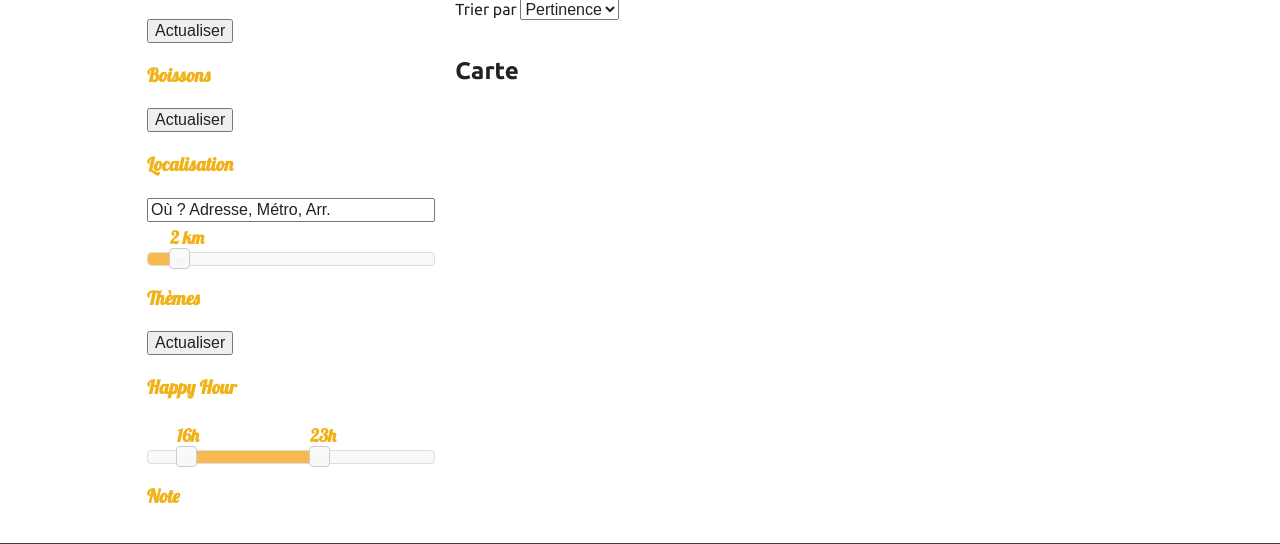
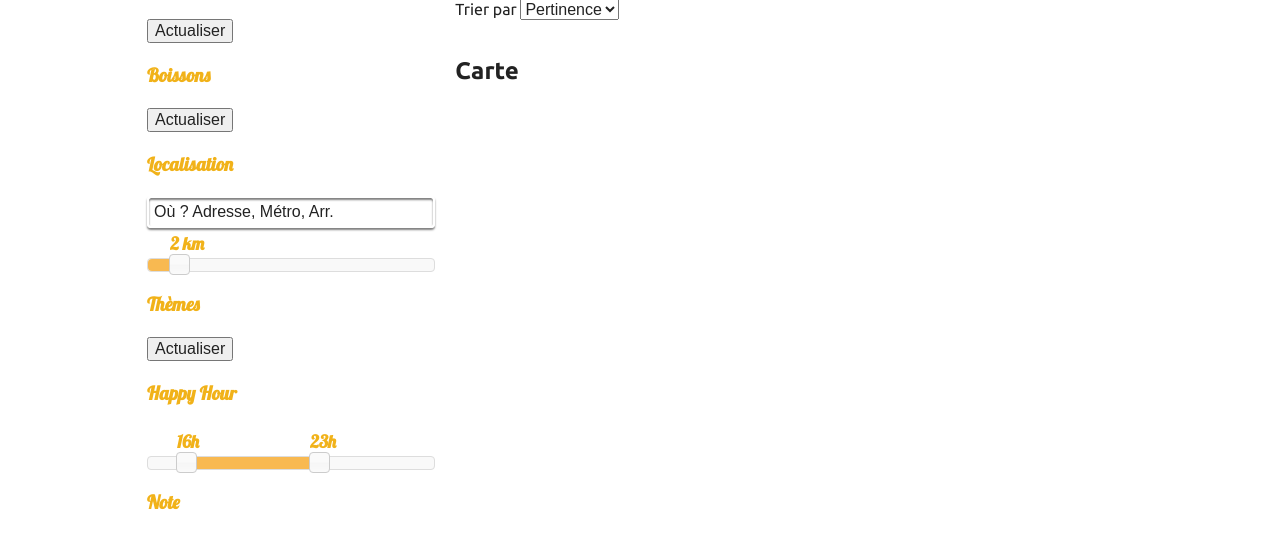
Before and after one commit to pguilloux/DrinkizyWeb, a Django app: template templates/search/search.html in a window 1280 px wide. Shown: the part 211-755 px from the top of the page. Run offline with Django 3.2, Linux system fonts and the light colour scheme; the template is opened without the code that fills it, so the values that code supplies are empty; some libraries are stand-ins or nearby versions; some web fonts are replaced.

Commit message:
Mise en forme input localisation

```diff
--- a/static/css/main.css
+++ b/static/css/main.css
@@ -591,7 +591,13 @@ footer figure figcaption {
 .search-result-drinksMenu h5 strong {
     font-size: 1.5em;
 }
-
+.search-result .inputLocalisation {
+    border-radius: 4px;
+    background : transparent;
+    border: 2px solid #fff;
+    box-shadow: 0px 2px 2px 0px rgba(0, 0, 0, 0.5) inset, 0px 2px 2px 0px rgba(0, 0, 0, 0.5);
+    padding: 5px;
+}
 
 /* ==========================================================================
    Media Queries
```
